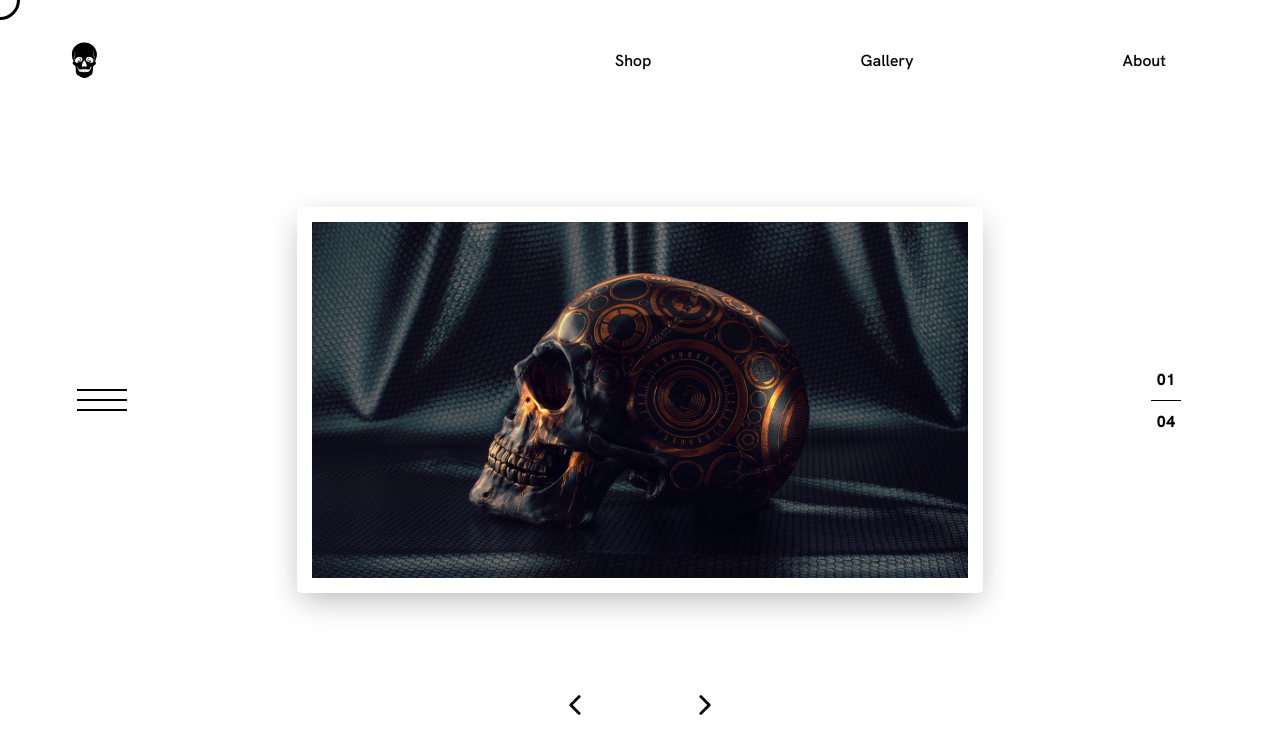
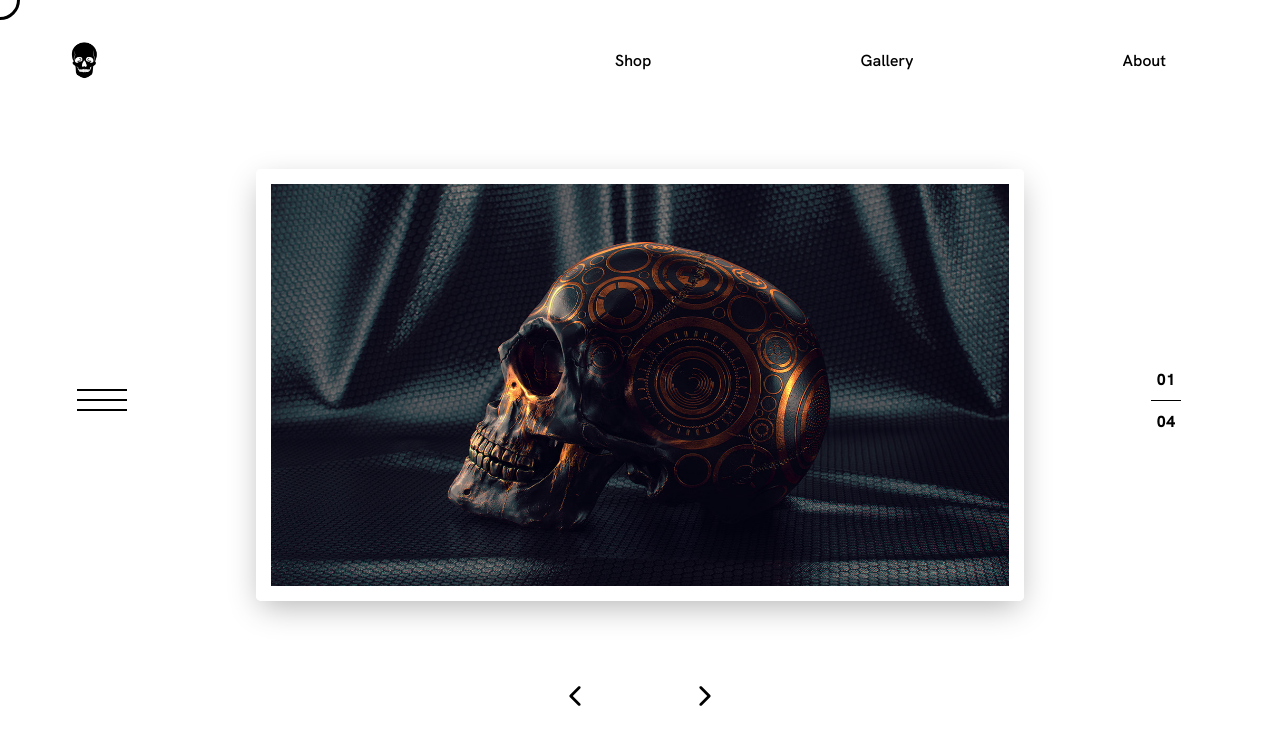
Before and after one commit to marraleks/react-animations, a React (Create React App) app: page / in a window 1280 px wide. Shown: the top 754 px of the page. Built offline with nearby package versions, Linux system fonts and the light colour scheme.

Commit message:
responsivnes

```diff
--- a/src/components/ScrollContainer/ScrollContainer.css
+++ b/src/components/ScrollContainer/ScrollContainer.css
@@ -1,4 +1,4 @@
-.scrollContainer{
+.scrollContainer {
   height: 100px;
   width: 100px;
   display: flex;
@@ -7,41 +7,42 @@
   flex-direction: column;
   color: black;
   font-size: 1rem;
-    font-family: 'HKExtraBold';
+  font-family: "HKExtraBold";
   z-index: 10;
-    position: fixed;
+  position: absolute;
   top: 50%;
   transform: translateY(-50%);
   right: 5%;
 }
 
-.scrollContainer.active{
+.scrollContainer.active {
   display: none;
 }
 
-.srollSeperator{
+.srollSeperator {
   background-color: black;
   height: 1px;
   width: 30px;
   margin: 10px 0 10px 0;
 }
 
-.scrollContainer > p:hover, .scrollContainer > .current-container:hover{
+.scrollContainer > p:hover,
+.scrollContainer > .current-container:hover {
   color: white;
 }
 
-.current-container{
+.current-container {
   display: flex;
   height: auto;
   width: 18.97px;
 }
 
-.current{
+.current {
   position: absolute;
   transform: translateY(-200%);
 }
 
-.current.active{
+.current.active {
   transform: translateY(0);
   transition: 0.5s;
 }
--- a/src/components/Slideshow/Slideshow.js
+++ b/src/components/Slideshow/Slideshow.js
@@ -57,18 +57,16 @@ const Slideshow = (props) => {
 
   return (
     <div className="fullscreen">
-      <div
-        className="container"
-        onMouseOver={(e) => {
-          hoverImg(e);
-        }}
-        onMouseLeave={(e) => {
-          unHoverImg(e);
-        }}
-      >
+      <div className="container">
         <>
           {props.slides.map((s, i) => (
             <div
+              onMouseOver={(e) => {
+                hoverImg(e);
+              }}
+              onMouseLeave={(e) => {
+                unHoverImg(e);
+              }}
               className={i === curr ? "img-container" : ""}
               key={s.number}
               aria-hidden={i !== curr}
@@ -85,7 +83,6 @@ const Slideshow = (props) => {
           ))}
         </>
       </div>
-
       <div className="slideshow-controls">
         <IoIosArrowBack
           className="left"
@@ -110,8 +107,9 @@ const Slideshow = (props) => {
           }}
         />
       </div>
+
       <ScrollContainer
-        current={{curr, length}}
+        current={{ curr, length }}
         open={props.open}
         hover={props.hover}
         unHover={props.unHover}
--- a/src/components/Slideshow/Slideshow.scss
+++ b/src/components/Slideshow/Slideshow.scss
@@ -6,16 +6,18 @@
   display: flex;
   align-items: center;
   justify-content: center;
+  flex-direction: column;
 
   .container {
-    width: calc(1920px / 2.8);
-    height: calc(1080px / 2.8);
+    width: calc(1920px / 2.5);
+    height: calc(1080px / 2.5);
     display: flex;
     align-items: center;
     justify-content: center;
     border-radius: 5px;
     border: 15px solid white;
     box-shadow: 0px 10px 30px -5px rgba(0, 0, 0, 0.3);
+    margin-top: 80px;
   }
 }
 
@@ -41,11 +43,11 @@
 }
 
 .slideshow-controls {
-  position: absolute;
+  position: relative;
   display: grid;
   grid-auto-flow: column;
   gap: 100px;
-  bottom: 10%;
+  margin-top: 80px;
 }
 
 .right:hover,
```
Lines whose indentation alone changed are shown as unchanged.
